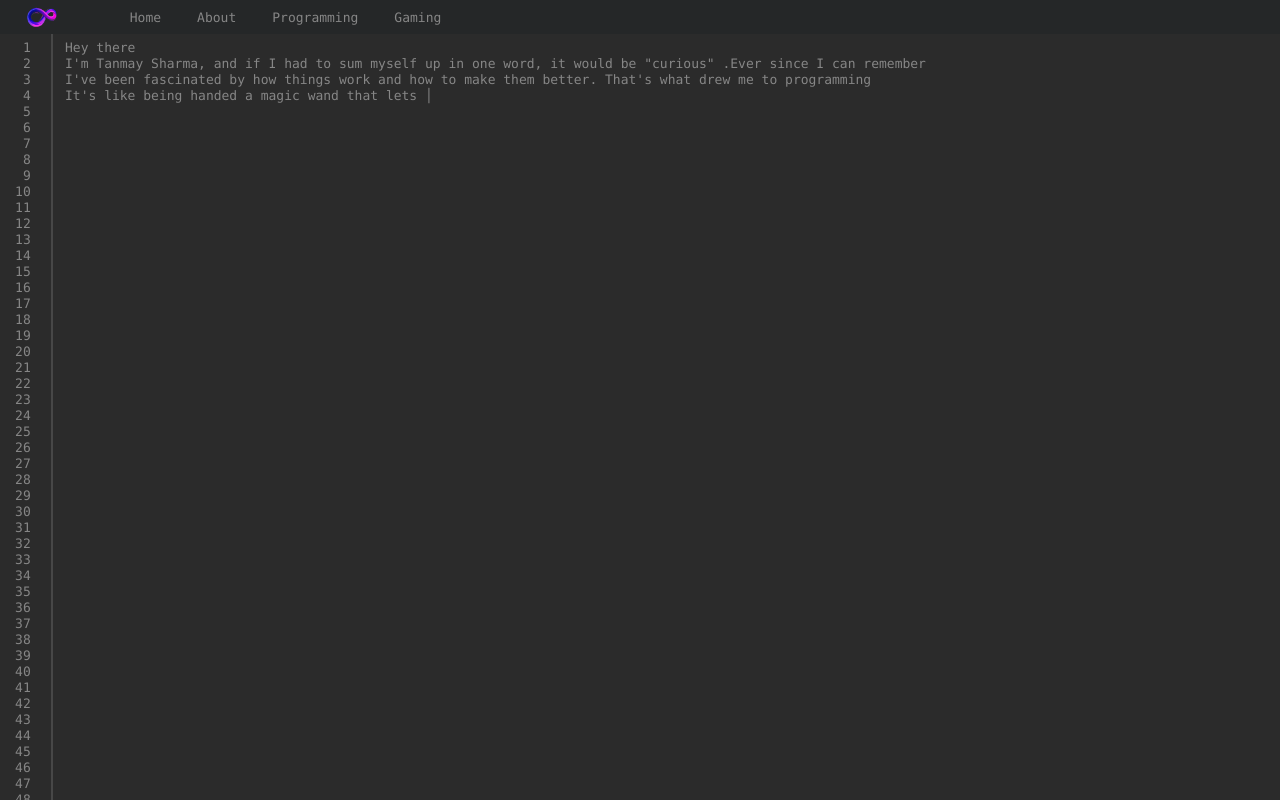
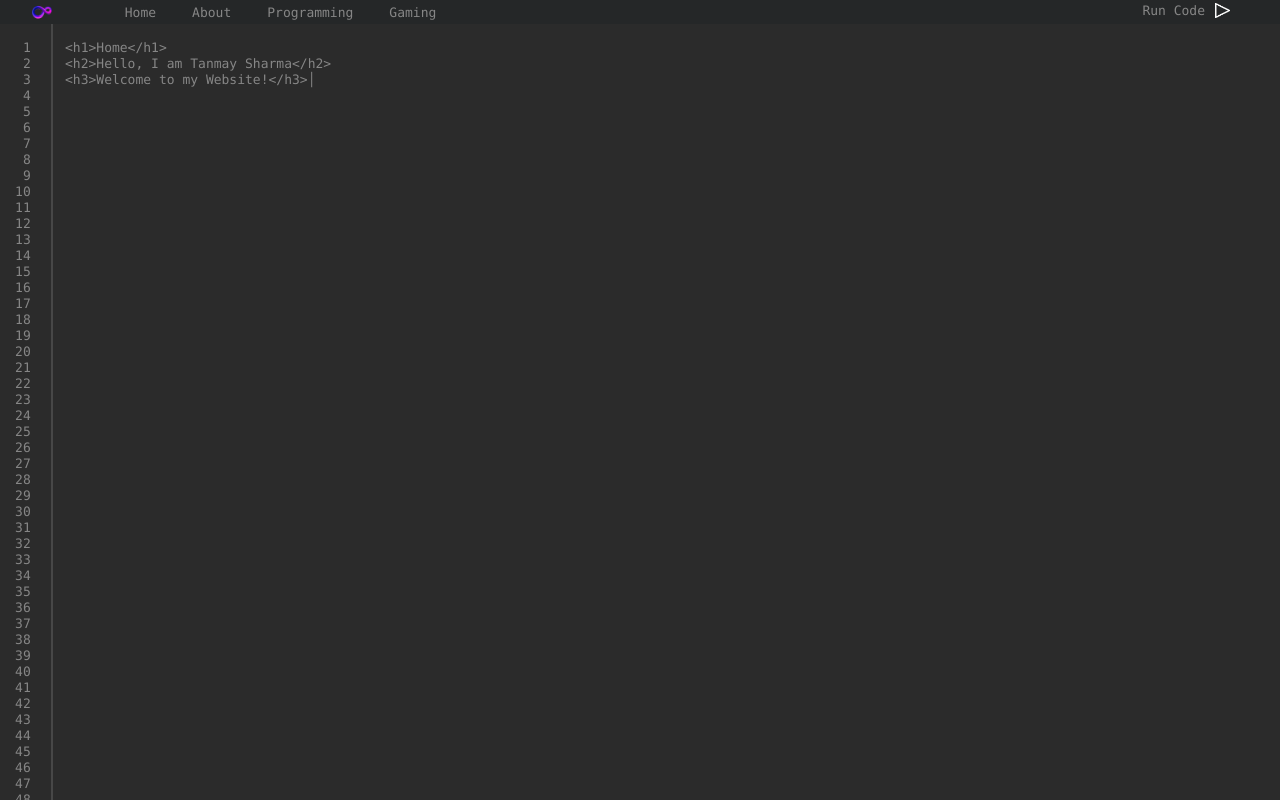
Before and after one commit to tanmaysharma1337/react-portfolio-website, a React (Vite) app: page / in a window 1280 px wide. Built offline with nearby package versions, Linux system fonts and the light colour scheme.

Commit message:
- Added code run functionality - Added About page and home page

```diff
--- a/src/App.jsx
+++ b/src/App.jsx
@@ -1,22 +1,41 @@
-import { useState } from 'react'
-import './App.css'
-import './style.css'
-import Navbar from './components/Navbar'
-import LOCBar from './components/LOCBar'
-import HomeContent from './components/HomeContent.jsx'
-import ContentWrapper from './components/ContentWrapper.jsx'
+import { useState } from "react";
+import "./App.css";
+import "./style.css";
+import Navbar from "./components/Navbar";
+import LOCBar from "./components/LOCBar";
+import HomeContent from "./components/HomeContent.jsx";
+import ContentWrapper from "./components/ContentWrapper.jsx";
+import AboutContent from "./components/AboutContent.jsx";
+import HomeContentRun from "./components/HomeContentRun.jsx";
+import AbountContentRun from "./components/AbountContentRun.jsx";
+
 
 function App() {
+  const Pages = {
+    Home: {
+      text:<HomeContent></HomeContent>,
+      run:<HomeContentRun></HomeContentRun>},
+    About: {
+      text:<AboutContent></AboutContent>,
+      run:<AbountContentRun></AbountContentRun>},
+  };
 
-  return (<div>
-    <LOCBar></LOCBar>
-    <Navbar></Navbar>
-    <ContentWrapper>
-      <HomeContent></HomeContent>
-    </ContentWrapper>
+  const [currentPage, setCurrentPage] = useState(Pages["Home"]["text"]);
 
+  function setPage(page) {
+    setCurrentPage(Pages[page]["text"]);
+  }
+  function runPage(page) {
+    setCurrentPage(Pages[page]["run"]);
+  }
+
+  return (
+    <div>
+      <LOCBar></LOCBar>
+      <Navbar page={setPage} run={runPage}></Navbar>
+      <ContentWrapper>{currentPage}</ContentWrapper>
     </div>
-  )
+  );
 }
 
-export default App
+export default App;
--- /dev/null
+++ b/src/components/AbountContentRun.jsx
@@ -0,0 +1,23 @@
+import React from 'react'
+import profilePictre from "../assets/profile-picture.png"
+
+const AbountContentRun = () => {
+  return (
+    <div className='code-executed'>
+    <div className='about-page'>
+    <img width={"200px"} style={{borderRadius:"50%"}} src={profilePictre} alt="" /><div style={{textAlign:"center",fontSize:"x-large"}}><p>Tanmay Sharma</p><p>Software Developer</p></div>
+    </div>
+    <h2>Hey there!</h2>
+    <p style={{width:"40%"}}>If I had to sum myself up in one word, it would be "curious" .Ever since I can remember,
+    I've been fascinated by how things work and how to make them better. That's what drew me to programming.
+    It's like being handed a magic wand that lets you bring your ideas to life, whether it's creating a game, a website, or a tool to solve a problem.
+    I love the creativity it allows, the way you can build something from scratch and watch it evolve into something amazing.
+    It's not just about typing lines of code; it's about crafting solutions and making a tangible impact.
+    Programming is my playground, my canvas, and my passion.
+    It's where I feel most alive, exploring endless possibilities and constantly learning something new.
+    And that's why I'm here, ready to dive into the next adventure and see where it takes me. </p>
+    </div>
+  )
+}
+
+export default AbountContentRun
--- /dev/null
+++ b/src/components/AboutContent.jsx
@@ -0,0 +1,53 @@
+import React, { createElement, useEffect, useState } from "react";
+
+function AboutContent () {
+    const [content, setContent] = useState(" ");
+    const [contentText, setContentText] = useState(<p> </p>);
+    const [previousContent, setPreviousContent] = useState([]);
+    const [currentIndex,setCurrentIndex] = useState(0)
+    const [currentLine,setCurrentLine] = useState(0)
+
+    const text = `<div className='about-page'>
+    <img width={"200px"} style={{borderRadius:"50%"}} src={profilePictre} alt="" /><div style={{textAlign:"center",fontSize:"x-large"}}><p>Tanmay Sharma</p><p>Software Developer</p></div>
+    </div>
+    <h2>Hey there!</h2>
+    <p style={{width:"40%"}}>If I had to sum myself up in one word, it would be "curious" .Ever since I can remember,
+    I've been fascinated by how things work and how to make them better. That's what drew me to programming.
+    It's like being handed a magic wand that lets you bring your ideas to life, whether it's creating a game, a website, or a tool to solve a problem.
+    I love the creativity it allows, the way you can build something from scratch and watch it evolve into something amazing.
+    It's not just about typing lines of code; it's about crafting solutions and making a tangible impact.
+    Programming is my playground, my canvas, and my passion.
+    It's where I feel most alive, exploring endless possibilities and constantly learning something new.
+    And that's why I'm here, ready to dive into the next adventure and see where it takes me. </p> `.split("\n")
+
+
+    useEffect(() => {
+    if (currentIndex < text[currentLine].length) {
+      const timeout = setTimeout(() => {
+        setContent(prevText => prevText+text[currentLine][currentIndex]);
+        setContentText(<p>{content}│</p>)
+        setCurrentIndex(prevIndex => prevIndex + 1);
+      }, 1);
+
+      return () => clearTimeout(timeout);
+    }
+    else if(currentLine < text.length-1)
+    {
+      let newPrevContent = createElement("p",{key:currentLine},contentText.props.children[0])
+      setContent(prevText => "")
+      setContentText(<p> </p>)
+      setPreviousContent(prevContent => [...prevContent,newPrevContent])
+      setCurrentLine(prevLine => prevLine+1)
+      setCurrentIndex(0);
+    }
+  }, [currentIndex,text,currentLine]);
+
+  return (
+    <div>
+      {previousContent}
+      {contentText}
+    </div>
+  )
+}
+
+export default AboutContent
--- a/src/components/HomeContent.jsx
+++ b/src/components/HomeContent.jsx
@@ -3,23 +3,12 @@ import React, { createElement, useEffect, useState } from "react";
 const HomeContent = () => {
   const [content, setContent] = useState(" ");
   const [contentText, setContentText] = useState(<p> </p>);
-  const [previousContent, setPreviousContent] = useState(<p></p>);
+  const [previousContent, setPreviousContent] = useState([]);
   const [currentIndex,setCurrentIndex] = useState(0)
   const [currentLine,setCurrentLine] = useState(0)
-  const text = `Hey there!
-
-
-
-
-
-I'm Tanmay Sharma, and if I had to sum myself up in one word, it would be "curious" .Ever since I can remember,
-I've been fascinated by how things work and how to make them better. That's what drew me to programming.
-It's like being handed a magic wand that lets you bring your ideas to life, whether it's creating a game, a website, or a tool to solve a problem.
-I love the creativity it allows, the way you can build something from scratch and watch it evolve into something amazing.
-It's not just about typing lines of code; it's about crafting solutions and making a tangible impact.
-Programming is my playground, my canvas, and my passion.
-It's where I feel most alive, exploring endless possibilities and constantly learning something new.
-And that's why I'm here, ready to dive into the next adventure and see where it takes me.`.split("\n")
+  const text = `<h1>Home</h1>
+  <h2>Hello, I am Tanmay Sharma</h2>
+  <h3>Welcome to my Website!</h3> `.split("\n")
 
 
   useEffect(() => {
@@ -28,16 +17,16 @@ And that's why I'm here, ready to dive into the next adventure and see where it
       setContent(prevText => prevText+text[currentLine][currentIndex]);
       setContentText(<p>{content}│</p>)
       setCurrentIndex(prevIndex => prevIndex + 1);
-    }, 20);
+    }, 1);
 
     return () => clearTimeout(timeout);
   }
   else if(currentLine < text.length-1)
   {
-    let updatedPrevContent = createElement("p",{key:{currentLine}},contentText.props.children[0])
+    let newPrevContent = createElement("p",{key:currentLine},contentText.props.children[0])
     setContent(prevText => "")
     setContentText(<p> </p>)
-    setPreviousContent(prevcontent => [prevcontent,updatedPrevContent])
+    setPreviousContent(prevContent => [...prevContent,newPrevContent])
     setCurrentLine(prevLine => prevLine+1)
     setCurrentIndex(0);
   }
--- /dev/null
+++ b/src/components/HomeContentRun.jsx
@@ -0,0 +1,13 @@
+import React from 'react'
+
+const HomeContentRun = () => {
+  return (
+    <div className='code-executed'>
+      <h1>Home</h1>
+      <h2>Hello, I am Tanmay Sharma</h2>
+      <h3>Welcome to my Website!</h3>
+    </div>
+  )
+}
+
+export default HomeContentRun
--- a/src/components/Navbar.jsx
+++ b/src/components/Navbar.jsx
@@ -1,17 +1,35 @@
-import React from 'react'
+import React, { useState } from 'react'
 import logo from "../assets/logo.png"
+import runIcon from "../assets/run-code.png"
 
-const Navbar = () => {
+function Navbar (props) {
+  const [currentPage,setCurrentPage] = useState("Home");
+
+  function setPage(e)
+  {
+    props.page(e.target.innerText);
+    setCurrentPage(e.target.innerText);
+  }
+
+  function runPage()
+  {
+    props.run(currentPage);
+  }
+
   return (
     <div>
       <header className='header'>
         <img className='header-logo' src={logo} alt="" />
         <ul className='header-navigation-buttons'>
-            <li><a href='#'>Home</a></li>
-            <li><a href='#'>About</a></li>
-            <li><a href='#'>Programming</a></li>
-            <li><a href='#'>Gaming</a></li>
+            <li><a onClick={setPage}>Home</a></li>
+            <li><a onClick={setPage}>About</a></li>
+            <li><a onClick={setPage}>Programming</a></li>
+            <li><a onClick={setPage}>Gaming</a></li>
         </ul>
+        <div className='header-right-content'>
+        <a style={{marginRight:"10px"}}>Run Code</a>
+        <a onClick={runPage}><img width="15px" src={runIcon} /> </a>
+        </div>
       </header>
     </div>
   )
--- a/src/style.css
+++ b/src/style.css
@@ -15,12 +15,16 @@
     align-items:center;
 }
 
+.header a
+{
+    cursor: pointer;
+}
+
 .header-logo
 {
-    border-radius: 50%;
-    width: 30px;
+    width: 20px;
     padding: 2px;
-    margin-left: 25px;
+    margin-left: 30px;
 }
 
 .header-navigation-buttons
@@ -80,3 +84,31 @@
 {
     margin: 1px;
 }
+
+.code-executed
+{
+    font-size: large;
+}
+
+.about-page
+{
+    align-items: center;
+    display: flex;
+}
+
+.about-page img
+{
+    padding: 50px;
+}
+
+.header-right-content
+{
+    justify-content: end;
+    display: flex;
+    width: 100%;
+}
+
+.header-right-content a
+{
+    margin-right: 50px;
+}
```
Also changed, not shown: src/assets/profile-picture.png (added), src/assets/run-code.png (added).
